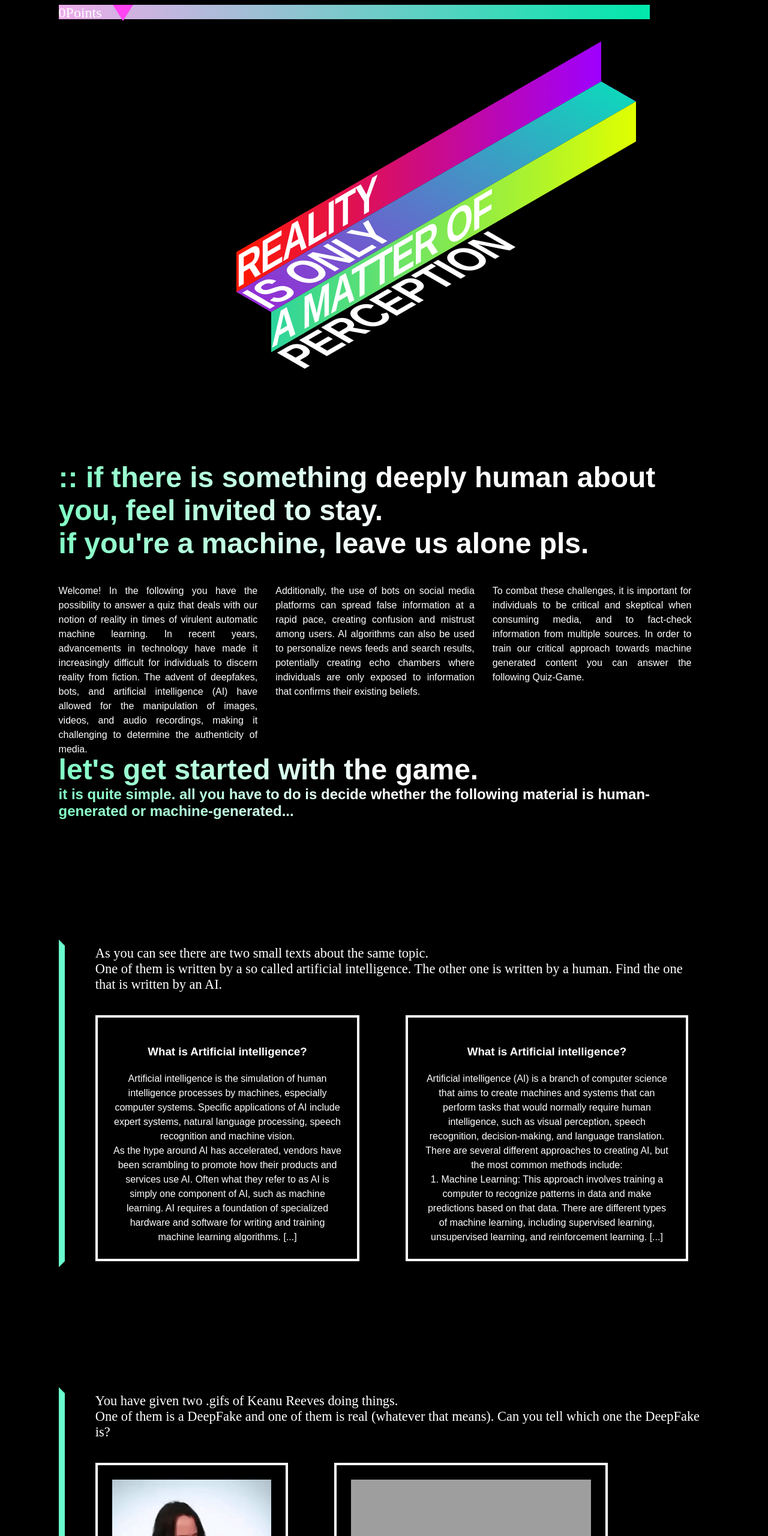
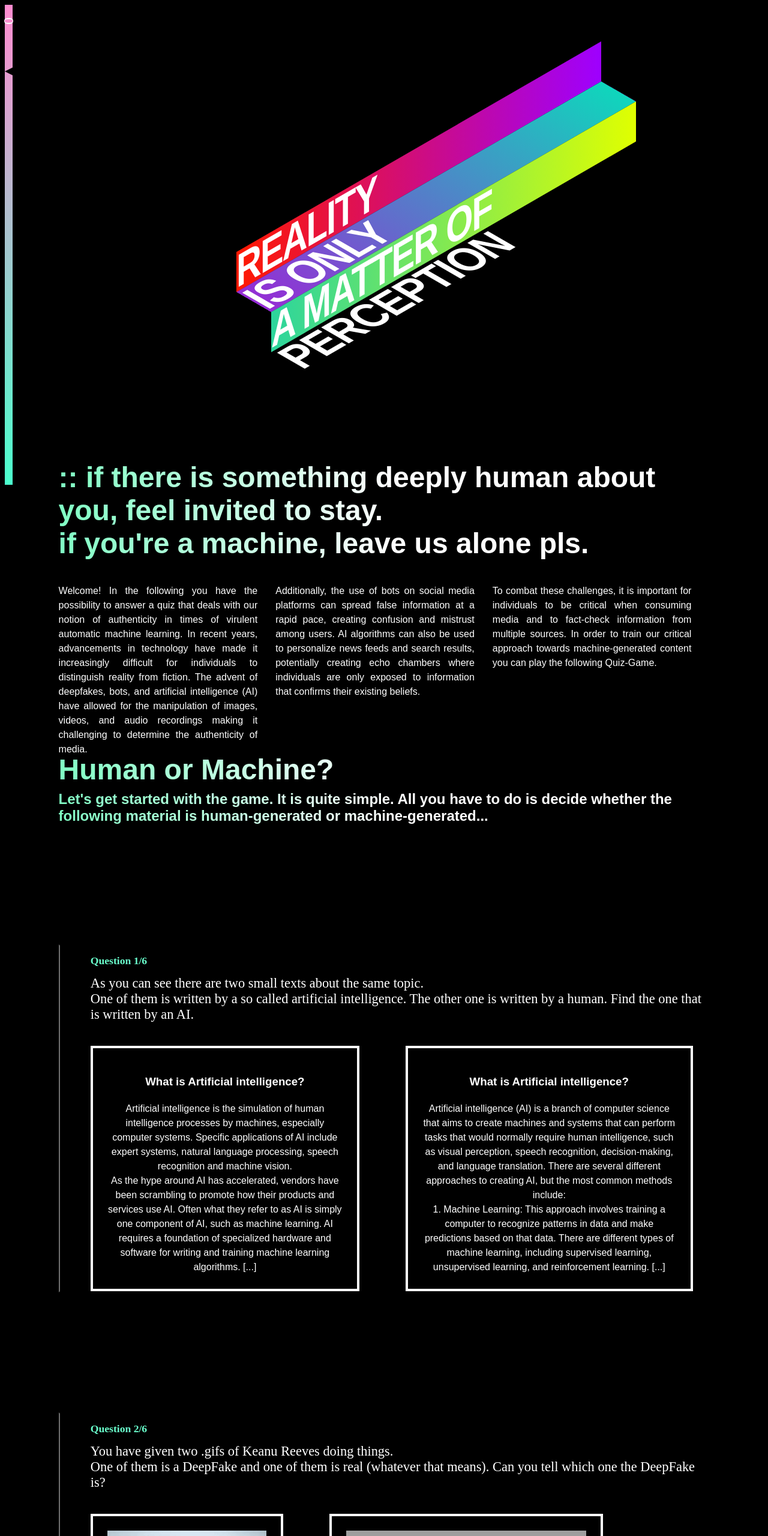
Before and after one commit to PaulDombrowski/Project--Quizgame, a plain HTML site: page index.html in a window 1280 px wide. Shown: the top 2560 px of the page at 60% size. Drawn offline with Linux system fonts and the light colour scheme; grey boxes are pictures that could not be loaded.

Commit message:
design changes

```diff
--- a/index.html
+++ b/index.html
@@ -2,7 +2,7 @@
 <html lang="de">
 <head>
 	<meta charset="UTF-8">
-	<title>Educational Game that deals with our notion of reality</title>
+	<title>Educational Game that deals with our notion of authenticity</title>
 	<meta name="description" content="Kurzbeschreibung">
 	<link href="./stylesheet.css" rel="stylesheet">
 </head>
@@ -11,8 +11,7 @@
   <!-- score fixed  -->
 
   <div class="score" id="score">
-    <span>0</span>
-     <span> Points</span>
+    <span id="number">0 </span>
       <p id="symbol"></p>
   </div>
 
@@ -56,9 +55,9 @@
         <div class="text-flexcontainer">
           <p class="text-introduction">
           Welcome!
-          In the following you have the possibility to answer a quiz that deals with our notion of reality in times of virulent automatic machine learning.
-          In recent years, advancements in technology have made it increasingly difficult for individuals to discern reality from fiction.
-          The advent of deepfakes, bots, and artificial intelligence (AI) have allowed for the manipulation of images, videos, and audio recordings, making it
+          In the following you have the possibility to answer a quiz that deals with our notion of authenticity in times of virulent automatic machine learning.
+          In recent years, advancements in technology have made it increasingly difficult for individuals to distinguish reality from fiction.
+          The advent of deepfakes, bots, and artificial intelligence (AI) have allowed for the manipulation of images, videos, and audio recordings making it
           challenging to determine the authenticity of media.
          </p>
          <p class="text-introduction">
@@ -67,8 +66,8 @@
           confirms their existing beliefs.
         </p>
         <p class="text-introduction">
-          To combat these challenges, it is important for individuals to be critical and skeptical when consuming media,
-          and to fact-check information from multiple sources. In order to train our critical approach towards machine generated content you can answer the following Quiz-Game.
+          To combat these challenges, it is important for individuals to be critical when consuming media
+          and to fact-check information from multiple sources. In order to train our critical approach towards machine-generated content you can play the following Quiz-Game.
         </p>
 
         </div>
@@ -77,12 +76,12 @@
 
       <!-- Spielheader-->
       <div class="gameheader">
-      <h1 class="title1">let's get started with the game.
-      <div class="title-break">it is quite simple. all you have to do is decide whether the following material is human-generated or machine-generated...</h1></div> </div>
+      <h1 class="title1">Human or Machine?
+      <div class="title-break"> Let's get started with the game. It is quite simple. All you have to do is decide whether the following material is human-generated or machine-generated...</h1></div> </div>
 
     <!-- question1 -->
 
-    <div class="question" id="question1">
+    <div class="question" id="question1"> <h2 class="h2">Question 1/6</h2>
         <div class="question-text" id="question-text1" > As you can see there are two small texts about the same topic. <br> One of them is written by a so called artificial intelligence.
           The other one is written by a human. Find the one that is written by an AI.</div>
 
@@ -127,7 +126,7 @@
     <!-- question2 -->
 
 
-    <div class="question" id="question2">
+    <div class="question" id="question2"> <h2 class="h2">Question 2/6</h2>
       <div class="question-text" id="question-text2" > You have given two .gifs of Keanu Reeves doing things. <br> One of them is a DeepFake and one of them is real (whatever that means).
        Can you tell which one the DeepFake is?</div>
 
@@ -159,7 +158,7 @@
 
       <!-- question3 -->
 
-      <div class="question" id="question2">
+      <div class="question" id="question2"> <h2 class="h2">Question 3/6</h2>
         <div class="question-text" id="question-text2" > What you can see here are two pictures <br> One of them is a human-made photografy and the other one is a machine-made picture.
          Which one is made by a machine?</div>
 
@@ -176,9 +175,9 @@
 
            <!-- answers 	-->
           <button class="answer-for-left-window" id="answer-for-left-window3"  type="button" style="display:none">
-              <h3 id="ai-text-answerleft">Unfortunetly you are wrong, but u are still beautiful</h3>
+              <h3 id="ai-text-answerleft">You got it!</h3>
               <img class="heart" id="heart1" src="./Material/pngegg.png" alt="heart">
-               <div> Next time you could consider the context? <br> How likely is it that Keanu Reeves does ASMR-Videos? </div>
+               <div> In this case you could have used  <br> How likely is it that Keanu Reeves does ASMR-Videos? </div>
 
               <button class="answer-for-right-window" id="answer-for-right-window3"  type="button" style="display:none" >
                 <h3 id="ai-text-answerleft">you are right</h3>
--- a/script.js
+++ b/script.js
@@ -5,7 +5,7 @@ let getTriangle = document.querySelector("#symbol")
 let positonTriangle = 0
 let positionTriangleArray = []
 console.log(positionTriangleArray)
-console.log( getTriangle.style.left)
+
 
 let score = 0
 
@@ -17,7 +17,7 @@ button1.addEventListener("click", answerQuestion1)
 function answerQuestion1() {
     console.log("called")
 let getDiv1 = document.getElementById("answer-for-left-window1")
-button1.style.borderWidth = "0.7vw"
+button1.style.borderWidth = "0.4vw"
 if (getDiv1.style.display === 'none') {
     getDiv1.style.display = 'inherit';
     button2.removeEventListener("click", answerQuestion2)
@@ -36,7 +36,7 @@ button2.addEventListener("click", answerQuestion2)
 function answerQuestion2() {
     console.log("called")
 let getDiv2 = document.getElementById("answer-for-right-window1")
-button2.style.borderWidth = "0.7vw"
+button2.style.borderWidth = "0.4vw"
 
 if (getDiv2.style.display === 'none') {
     getDiv2.style.display = 'inherit';
@@ -44,8 +44,8 @@ if (getDiv2.style.display === 'none') {
     button2.removeEventListener("click", answerQuestion2)
     score += 150
     document.querySelector("#score span").innerText = score
-    positionTriangleArray = [positonTriangle += 10 , '%' ]
-    getTriangle.style.left = positionTriangleArray.join("")
+    positionTriangleArray = [positonTriangle += 12 , '%' ]
+    getTriangle.style.top = positionTriangleArray.join("")
 
 } else {
     getDiv2.style.display = 'none';
@@ -63,7 +63,7 @@ button3.addEventListener("click", answerQuestion3)
 function answerQuestion3() {
     console.log("called")
 let getDiv3 = document.getElementById("answer-for-left-window2")
-button3.style.borderWidth = "0.7vw"
+button3.style.borderWidth = "0.4vw"
 
 if (getDiv3.style.display === 'none') {
     getDiv3.style.display = 'inherit';
@@ -82,7 +82,7 @@ button4.addEventListener("click", answerQuestion4)
 function answerQuestion4() {
     console.log("called")
 let getDiv4 = document.getElementById("answer-for-right-window2")
-button4.style.borderWidth = "0.7vw"
+button4.style.borderWidth = "0.4vw"
 if (getDiv4.style.display === 'none') {
     getDiv4.style.display = 'inherit';
     button3.removeEventListener("click", answerQuestion3)
@@ -90,7 +90,7 @@ if (getDiv4.style.display === 'none') {
     score += 150
     document.querySelector("#score span").innerText = score
     positionTriangleArray = [positonTriangle += 10 , '%' ]
-    getTriangle.style.left = positionTriangleArray.join("")
+    getTriangle.style.top = positionTriangleArray.join("")
 } else {
     getDiv4.style.display = 'none';
 }
@@ -105,7 +105,7 @@ button5.addEventListener("click", answerQuestion5)
 function answerQuestion5() {
     console.log("called")
 let getDiv5 = document.getElementById("answer-for-left-window3")
-button5.style.borderWidth = "0.7vw"
+button5.style.borderWidth = "0.4vw"
 
 if (getDiv5.style.display === 'none') {
     getDiv5.style.display = 'inherit';
@@ -114,7 +114,7 @@ if (getDiv5.style.display === 'none') {
     score += 150
     document.querySelector("#score span").innerText = score
     positionTriangleArray = [positonTriangle += 10 , '%' ]
-    getTriangle.style.left = positionTriangleArray.join("")
+    getTriangle.style.top = positionTriangleArray.join("")
 } else {
     getDiv5.style.display = 'none';
 }
@@ -128,7 +128,7 @@ button6.addEventListener("click", answerQuestion6)
 function answerQuestion6() {
     console.log("called")
 let getDiv6 = document.getElementById("answer-for-right-window3")
-button6.style.borderWidth = "0.7vw"
+button6.style.borderWidth = "0.4vw"
 if (getDiv6.style.display === 'none') {
     getDiv6.style.display = 'inherit';
     button5.removeEventListener("click", answerQuestion5)
--- a/stylesheet.css
+++ b/stylesheet.css
@@ -13,30 +13,37 @@ a {
 /*score fixed */
 
 .score {
-  padding-right: 7vw;
-  margin-left: 7vw;
+  margin-left: 0vw;
   color: white;
   font-size: 1.5em;
-  height: 3vh;
+  height: 100%;
   position: fixed;
-  width: 70vw;
+  width: 1vw;
   z-index: 99;
-  background: rgb(0,0,0);
-  background: linear-gradient(90deg, rgba(0,0,0,1) 0%, rgba(255,183,250,0.9332107843137255) 0%, rgba(0,255,188,0.9108018207282913) 100%);
+  background: rgb(75,255,205);
+  background: linear-gradient(0deg, rgba(75,255,205,1) 0%, rgba(255,140,208,1) 100%);
   display: flex;
+  flex-direction: column;
+  justify-content: flex-start;
 }
 
 #symbol {
   width: 0px;
-  height: 0px;
-  -webkit-transform:rotate(360deg);
-  border-style: solid;
-  border-width: 27px 17.5px 0 17.5px;
-  border-color: #ff45f3 transparent transparent transparent;
+height: 0px;
+-webkit-transform:rotate(360deg);
+border-style: solid;
+border-width: 15px 30px 15px 0;
+border-color: transparent #000000 transparent transparent;
+
 
 position: relative;
-left: 2%;
+top: 7%;
 transition: 1s;
+}
+
+#number {
+  margin-top: 1vw;
+  transform: rotate(-90deg);
 }
 
 
@@ -163,6 +170,7 @@ text-align: left;
 }
 
 .title-break {
+  margin-top: 1vh;
   font-size: 0.5em;
 }
 
@@ -172,15 +180,19 @@ text-align: left;
 
 /* questions general */
 
-
+.h2 {
+  margin-left: 4vw;
+  font-size: 1.1em;
+  color: rgb(106, 255, 205);
+}
 
 .question {
 
   margin-top: 25vh;
   margin-left: 7vw;
   margin-right: 7vw;
-  border-left: rgb(106, 255, 205);
-  border-width: 10px;
+  border-left: rgb(112, 112, 112);
+  border-width: 2px;
   border-style: solid;
 
 }
```
